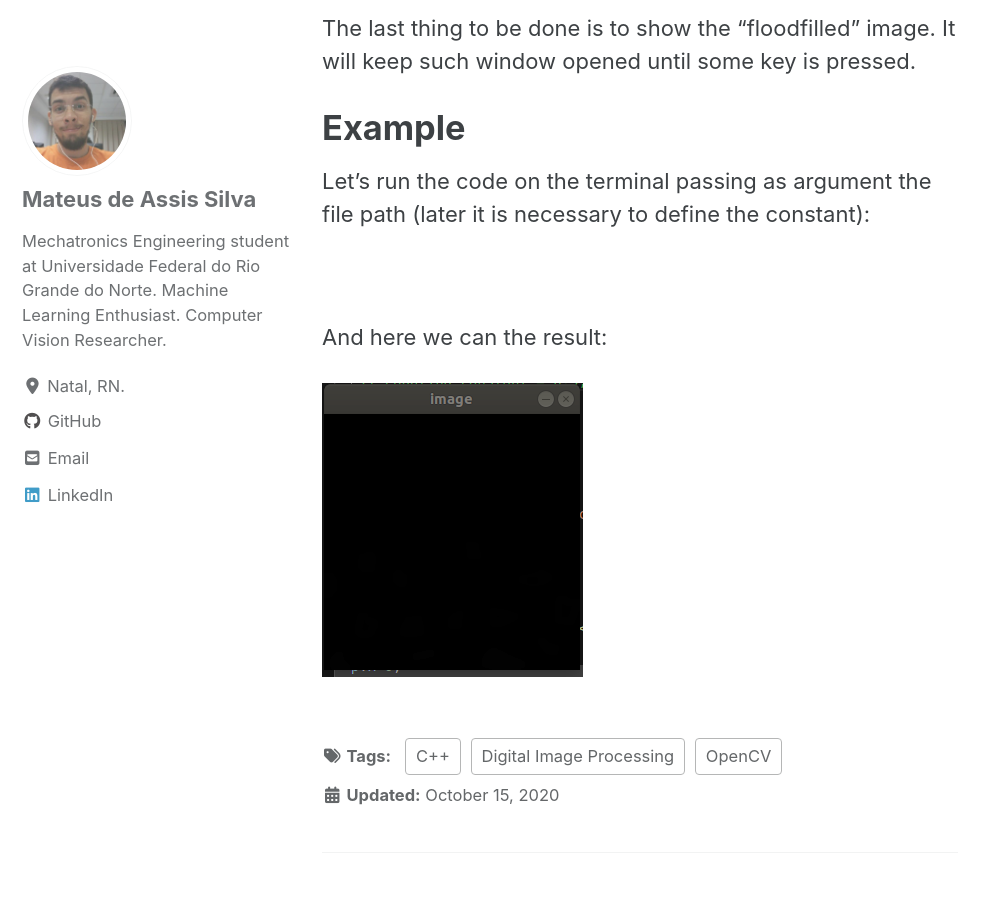
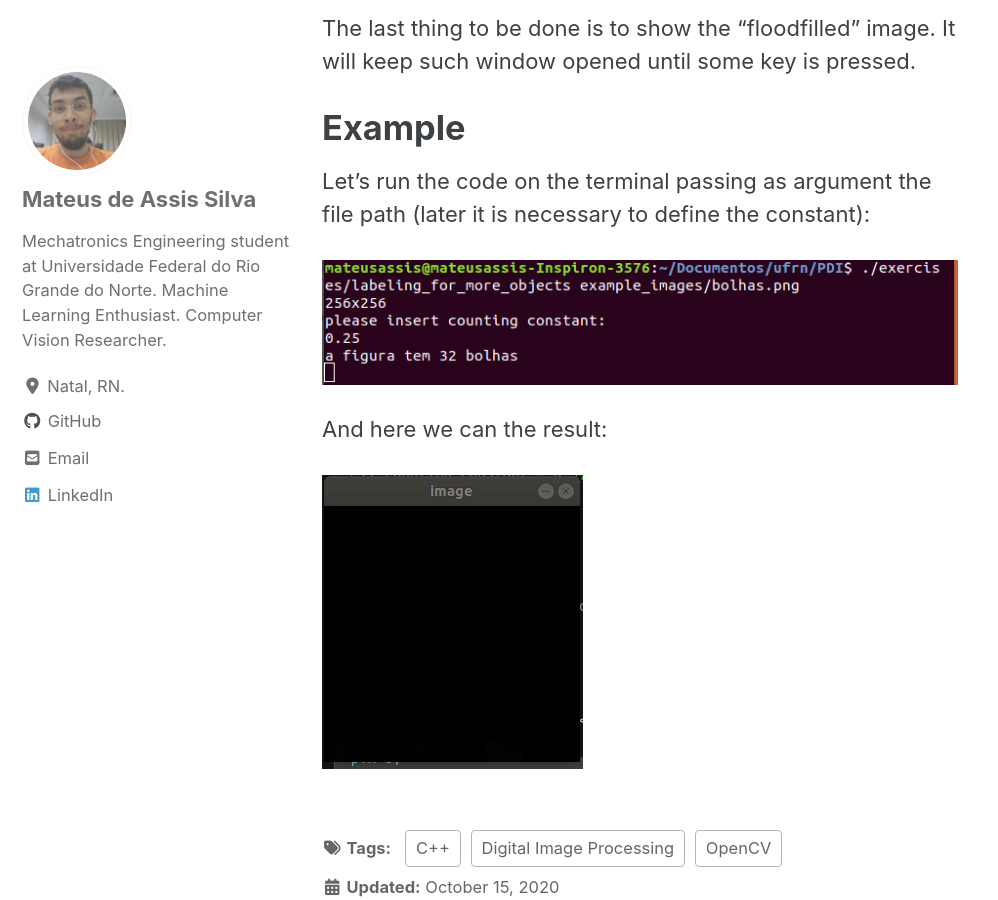
Before and after one commit to mtxslv/mtxslv.github.io, a Jekyll site: the page built from _posts/2020-10-15-labeling_various_objects.md, in a window 1280 px wide and 900 px high, scrolled down 5137 px. Shown: the whole window, without its empty margins (0-998 px from the left). Built offline with Jekyll 4.4.1, drawn with Linux system fonts in a browser that asks for light colours; cached includes are drawn as plain includes; nearby versions of some CDN libraries.

Commit message:
image stuff and finished post

```diff
--- a/_posts/2020-10-15-labeling_various_objects.md
+++ b/_posts/2020-10-15-labeling_various_objects.md
@@ -142,7 +142,7 @@ The last thing to be done is to show the "floodfilled" image. It will keep such
 
 Let's run the code on the terminal passing as argument the file path (later it is necessary to define the constant):
 
-<img src="{{ site.url }}{{ site.baseurl }}/images/posts_images/2020-10-15-labeling_various_objects/running.png" alt="">
+<img src="{{ site.url }}{{ site.baseurl }}/images/posts_images/2020-10-15-labeling_various_objects/running_code.png" alt="">
 
 And here we can the result:
 
```
